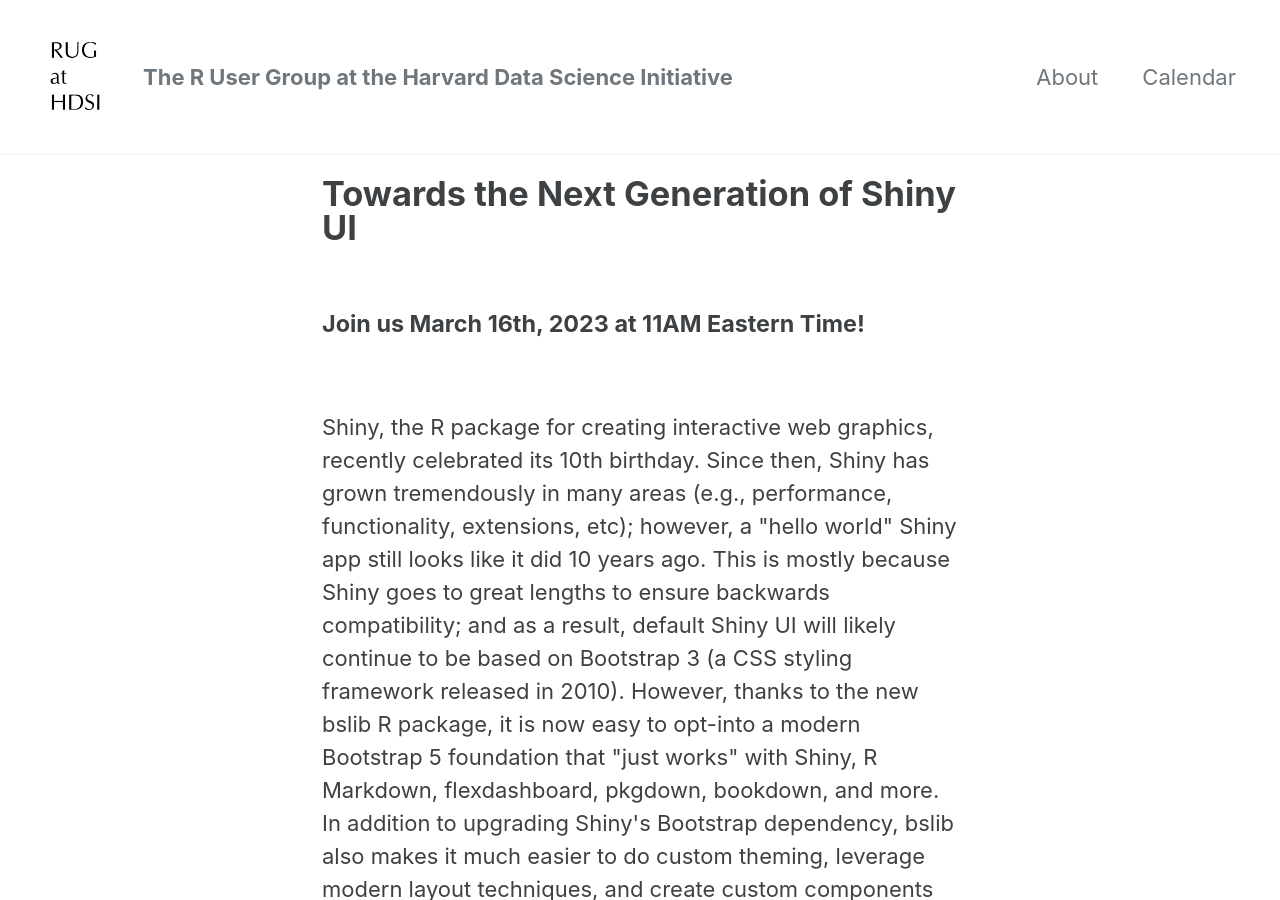
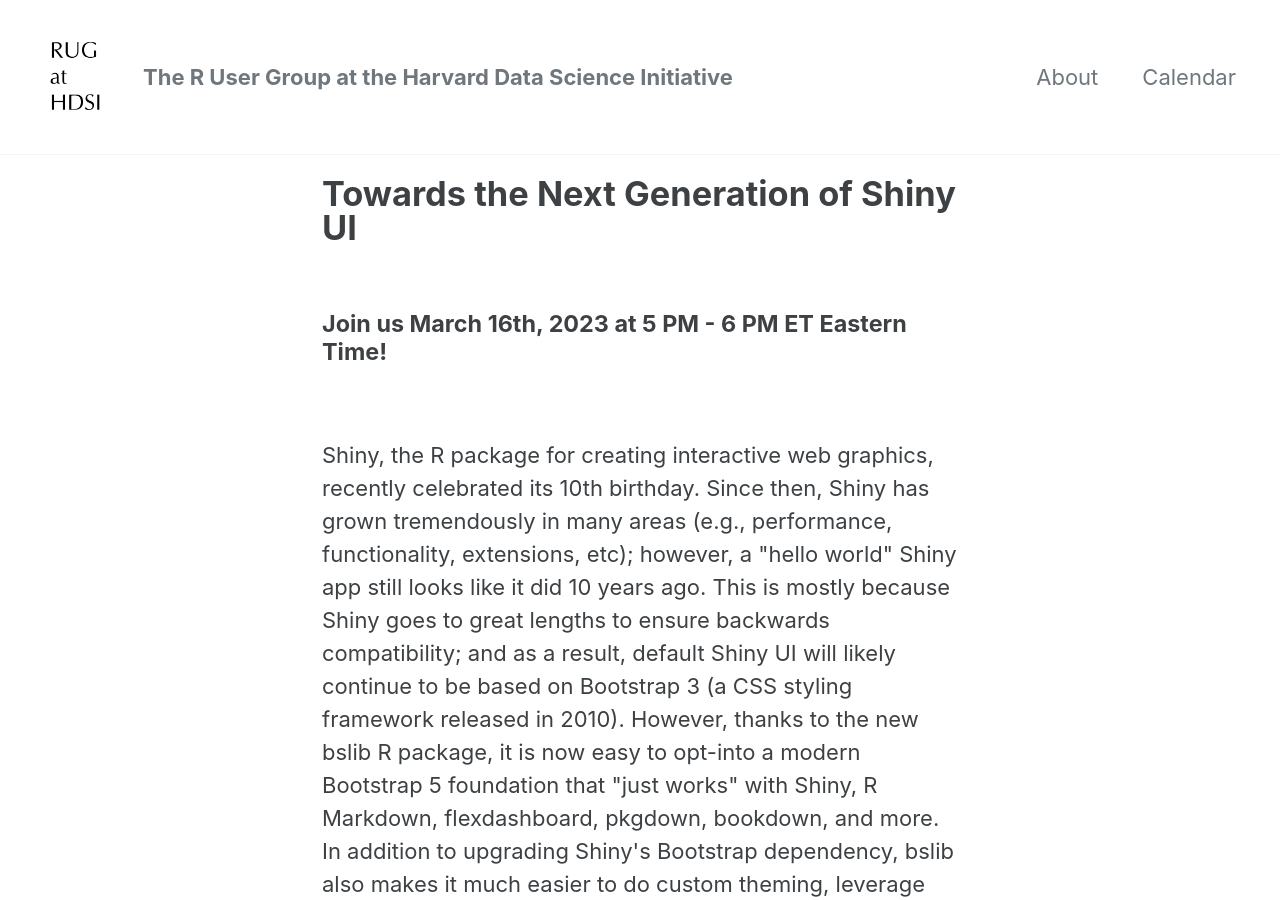
Before and after one commit to RUG-at-HDSI/rug-at-hdsi.org, a Jekyll site: the page built from _upcoming_events/2023_03_16_next_generation_shiny_ui.md, in a window 1280 px wide and 900 px high. Built offline with Jekyll 4.4.1, drawn with Linux system fonts in a browser that asks for light colours; cached includes are drawn as plain includes.

Commit message:
fixing time in mar16 post

```diff
--- a/_upcoming_events/2023_03_16_next_generation_shiny_ui.md
+++ b/_upcoming_events/2023_03_16_next_generation_shiny_ui.md
@@ -12,7 +12,7 @@ blurb: |
 registration_link:  https://harvard.zoom.us/meeting/register/tJMtc-2tqj4iHdXy8u3Kd0f82viGy7W5MuEm
 ---
 
-#### Join us {{ page.event_date }} at 11AM Eastern Time!
+#### Join us {{ page.event_date }} at {{ page.time }} Eastern Time!
 
 {% if page.poster_png %}
 <a href="{{ page.registration_link }}"><img src="{{ page.poster_png }}"></a>
```
